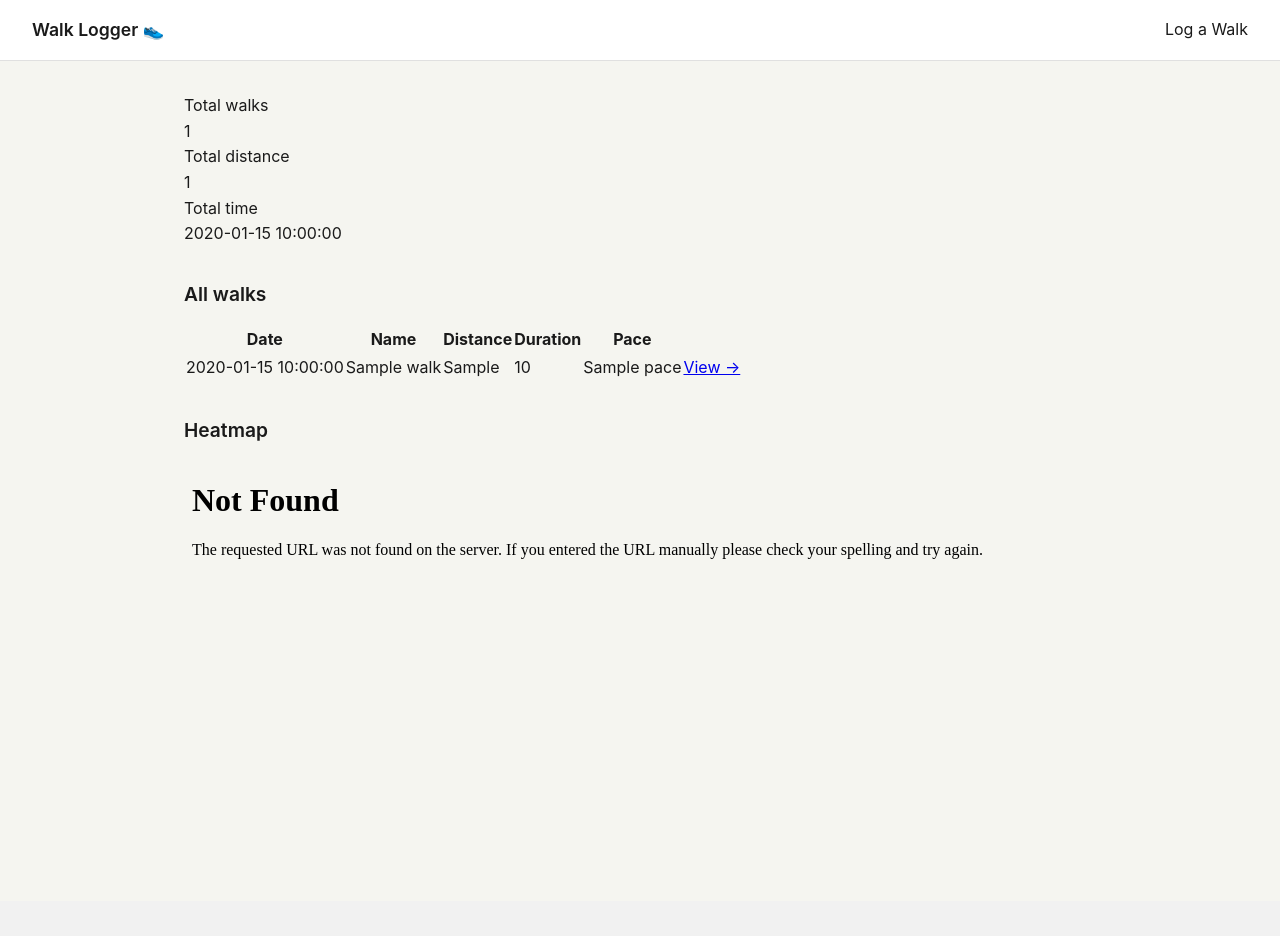
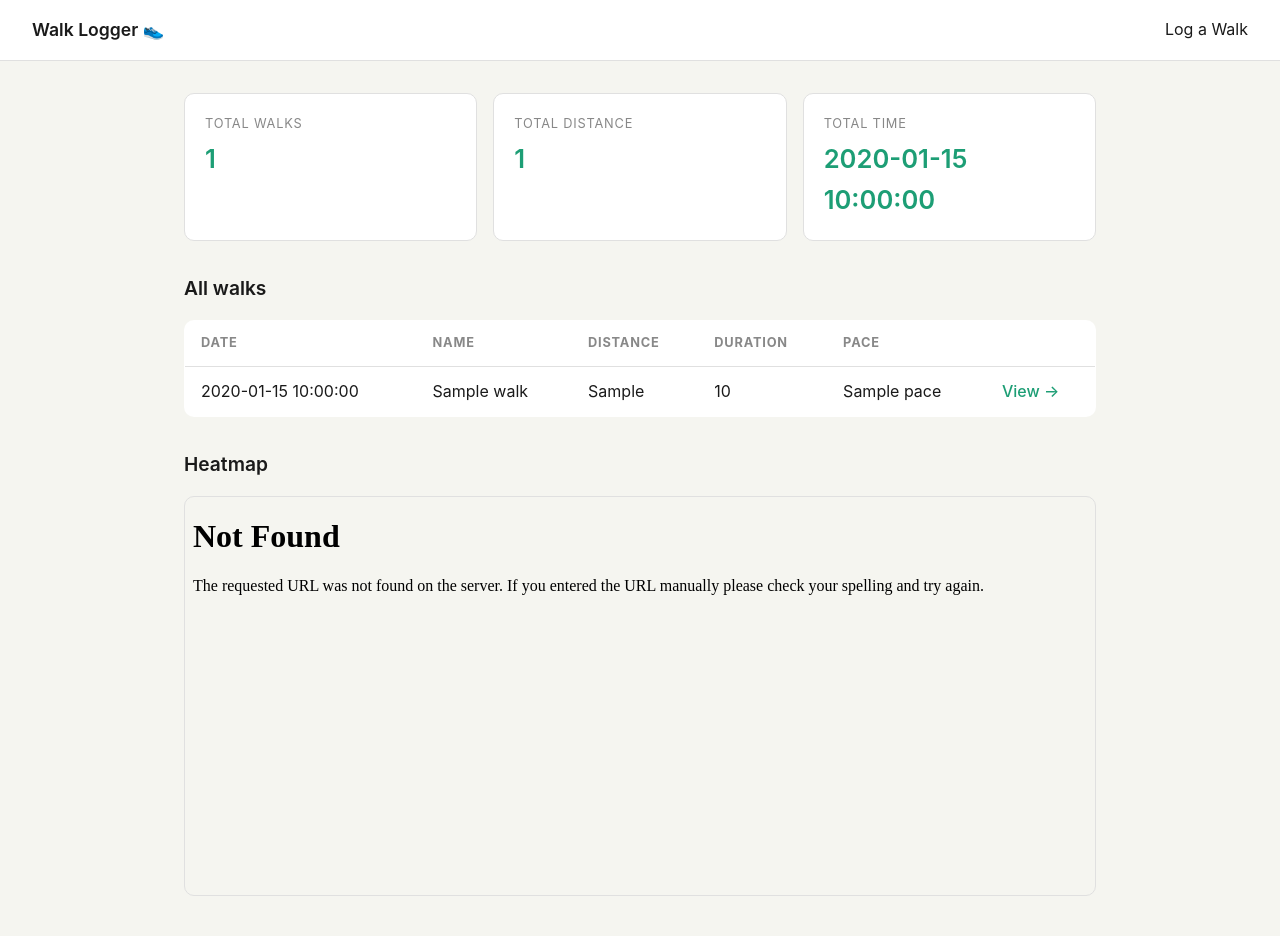
Before and after one commit to tmulwa1/Walk-Logger, a Python web app: template templates/index.html in a window 1280 px wide. Before the commit the page ends 559 px from the top, so only its background shows below. Run offline with Jinja, Linux system fonts and the light colour scheme; the template is opened without the code that fills it: most values are stand-ins (such as "Sample title", 1, 10 or a date in 2020).

Commit message:
Completed CSS file

```diff
--- a/static/css/style.css
+++ b/static/css/style.css
@@ -48,3 +48,133 @@ h2 {
     font-weight: 600;
     margin: 2rem 0 1rem;
 }
+
+.stats-row {
+    display: grid;
+    grid-template-columns: repeat(auto-fit, minmax(160px, 1fr));
+    gap: 1rem;
+    margin: 1.5rem 0p;
+}
+
+.stat-card {
+    background: white;
+    border-radius: 10px;
+    padding: 1.25rem;
+    border: 1px solid #E0E0E0;
+}
+
+.stat-label {
+    font-size: 0.8rem;
+    color: #888;
+    text-transform: uppercase;
+    letter-spacing: 0.05rem;
+    margin-bottom: 0.25rem;
+}
+
+.stat-value {
+    font-size: 1.6rem;
+    font-weight: 600;
+    color: #1D9E75;
+}
+
+.walks-table {
+    width: 100%;
+    background: white;
+    border-radius: 10px;
+    border: 1px solid #E0E0E0;
+    border-collapse: collapse;
+    overflow: hidden;
+}
+
+.walks-table th {
+    text-align: left;
+    padding: 0.75rem 1rem;
+    font-size: 0.8rem;
+    color: #888;
+    text-transform: uppercase;
+    letter-spacing: 0.05rem;
+    border-bottom: 1px solid #E0E0E0;
+}
+
+.walks-table td {
+    padding: 0.75rem 1rem;
+    border-bottom: 1px solid #F0F0F0;
+}
+
+.walks-table tr:last-child td {
+    border-bottom: none;
+}
+
+.walks-table a {
+    color: #1D9E75;
+    text-decoration: none;
+    font-weight: 500;
+}
+
+.upload-container {
+    background: white;
+    border-radius: 10px;
+    border: 1px solid #E0E0E0;
+    padding: 2rem;
+    max-width: 500px;
+}
+
+.upload-container p {
+    color: #666;
+    margin-bottom: 1.5rem;
+}
+
+label {
+    display: block;
+    font-size: 0.9rem;
+    font-weight: 500;
+    margin-bottom: 0.5rem;
+}
+
+input[type="file"] {
+    display: block;
+    width: 100%;
+    padding: 0.75rem;
+    border: 1px solid #E0E0E0;
+    border-radius: 8px;
+    margin-bottom: 1rem;
+    font-size: 0.9rem;
+}
+
+button {
+    background: #1D9E75;
+    color: white;
+    border: none;
+    padding: 0.75rem 1.5rem;
+    border-radius: 8px;
+    font-size: 0.95rem;
+    font-weight: 500;
+    cursor: pointer;
+    width: 100%;
+}
+
+button:hover {
+    background: #0F6E56;
+}
+
+.back-link {
+    color: #1D9E75;
+    text-decoration: none;
+    font-size: 0.9rem;
+}
+
+.walk-date {
+    color: #888;
+    margin-bottom: 0.5rem;
+}
+
+.error {
+    color: #E24B4A;
+    margin-top: 1rem;
+    font-size: 0.9rem;
+}
+
+iframe {
+    border-radius: 10px;
+    border: 1px solid #E0E0E0;
+}
```
